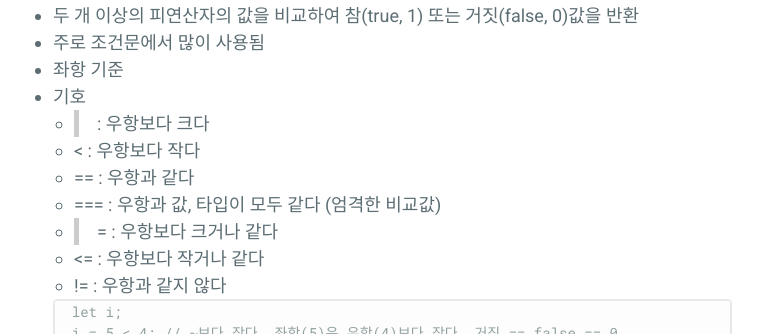
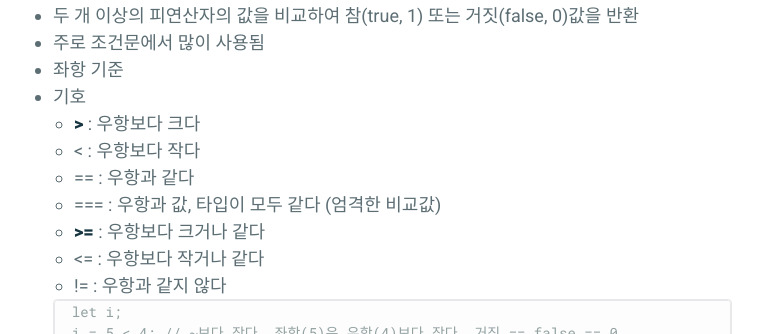
Before and after one commit to absolutelyfullycapable/absolutelyfullycapable.github.io, a Jekyll site: the page built from _posts/2020-09-03-javascript-연산자.md, in a window 1280 px wide and 900 px high, scrolled down 4718 px. Shown: the part 147-481 px from the top of the window, without its empty margins (258-1021 px from the left). Built offline with Jekyll 4.4.1, drawn with Linux system fonts in a browser that asks for light colours; some of the changed text lies outside the part shown.

````diff
--- a/_posts/2020-09-03-javascript-연산자.md
+++ b/_posts/2020-09-03-javascript-연산자.md
@@ -271,11 +271,11 @@ const b = '다음 수의 합은? ' + 11 + 22; // 문자열 + 숫자 + 숫자 >>
 - 주로 조건문에서 많이 사용됨
 - 좌항 기준
 - 기호
-	- > : 우항보다 크다
+	- **>** : 우항보다 크다
 	- < : 우항보다 작다
 	- == : 우항과 같다
 	- === : 우항과 값, 타입이 모두 같다 (엄격한 비교값)
-	- >= : 우항보다 크거나 같다
+	- **>=** : 우항보다 크거나 같다
 	- <= : 우항보다 작거나 같다
 	- != : 우항과 같지 않다
 <br/>
@@ -377,7 +377,7 @@ const b = '다음 수의 합은? ' + 11 + 22; // 문자열 + 숫자 + 숫자 >>
 
 	<br/>
 
-	- 논리합 연산자: ||
+	- 논리합 연산자: **||**
 		- A 조건 || B 조건 >> A의 조건과 B의 조건 중 **하나만** 만족시킬 때 true
 
         ```
````
